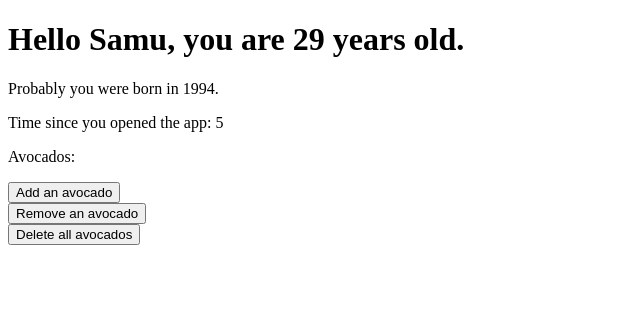
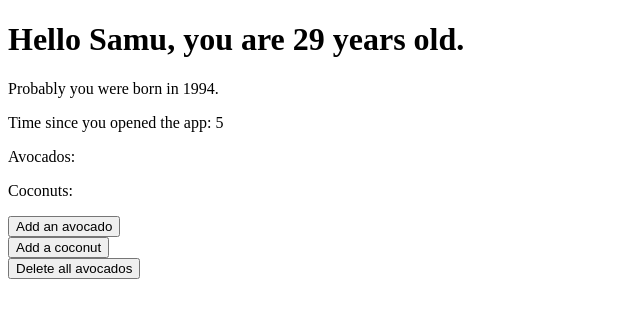
Before and after one commit to wangsamu/Full_Stack_Open_inClass, a React (Vite) app in the folder part1/: page / in a window 1280 px wide. Shown: the top 318 px of the page, without its empty margins (0-640 px from the left). Built offline with nearby package versions, Linux system fonts and the light colour scheme.

Commit message:
Counter state change to object, holding values of avocados and coconuts

```diff
--- a/part1/src/Counter.tsx
+++ b/part1/src/Counter.tsx
@@ -3,18 +3,24 @@ import Button from './Button';
 
 function Counter() {
   const [time, setTime] = useState(0);
-  const [avocados, setAvocados] = useState(0);
+  const [fruits, setFruits] = useState({
+    avocados: 0,
+    coconuts: 0,
+  });
 
   setTimeout(() => setTime(time + 1), 1000);
 
   const increaseAvocado = () => {
-    setAvocados(avocados + 1);
+    setFruits({ ...fruits, avocados: fruits.avocados + 1 });
   };
-  const decreaseAvocado = () => {
-    setAvocados(avocados - 1);
+  const increaseCoconut = () => {
+    setFruits({ ...fruits, coconuts: fruits.coconuts + 1 });
   };
-  const resetAvocados = () => {
-    setAvocados(0);
+  // const decreasefruit = () => {
+  //   setAvocados(avocados - 1);
+  // };
+  const resetFruit = () => {
+    setFruits({ avocados: 0, coconuts: 0 });
   };
 
   return (
@@ -22,11 +28,20 @@ function Counter() {
       <p>Time since you opened the app: {time}</p>
       <p>
         Avocados:
-        {Array.from({ length: avocados }, () => '🥑').map((avocado) => avocado)}
+        {Array.from({ length: fruits.avocados }, () => '🥑').map(
+          (avocado) => avocado
+        )}
+      </p>
+      <p>
+        Coconuts:
+        {Array.from({ length: fruits.coconuts }, () => '🥥').map(
+          (avocado) => avocado
+        )}
       </p>
       <Button text={'Add an avocado'} handleClick={increaseAvocado} />
-      <Button text={'Remove an avocado'} handleClick={decreaseAvocado} />
-      <Button text={'Delete all avocados'} handleClick={resetAvocados} />
+      <Button text={'Add a coconut'} handleClick={increaseCoconut} />
+      {/* <Button text={'Remove an avocado'} handleClick={decreasefruit} /> */}
+      <Button text={'Delete all avocados'} handleClick={resetFruit} />
     </div>
   );
 }
```
